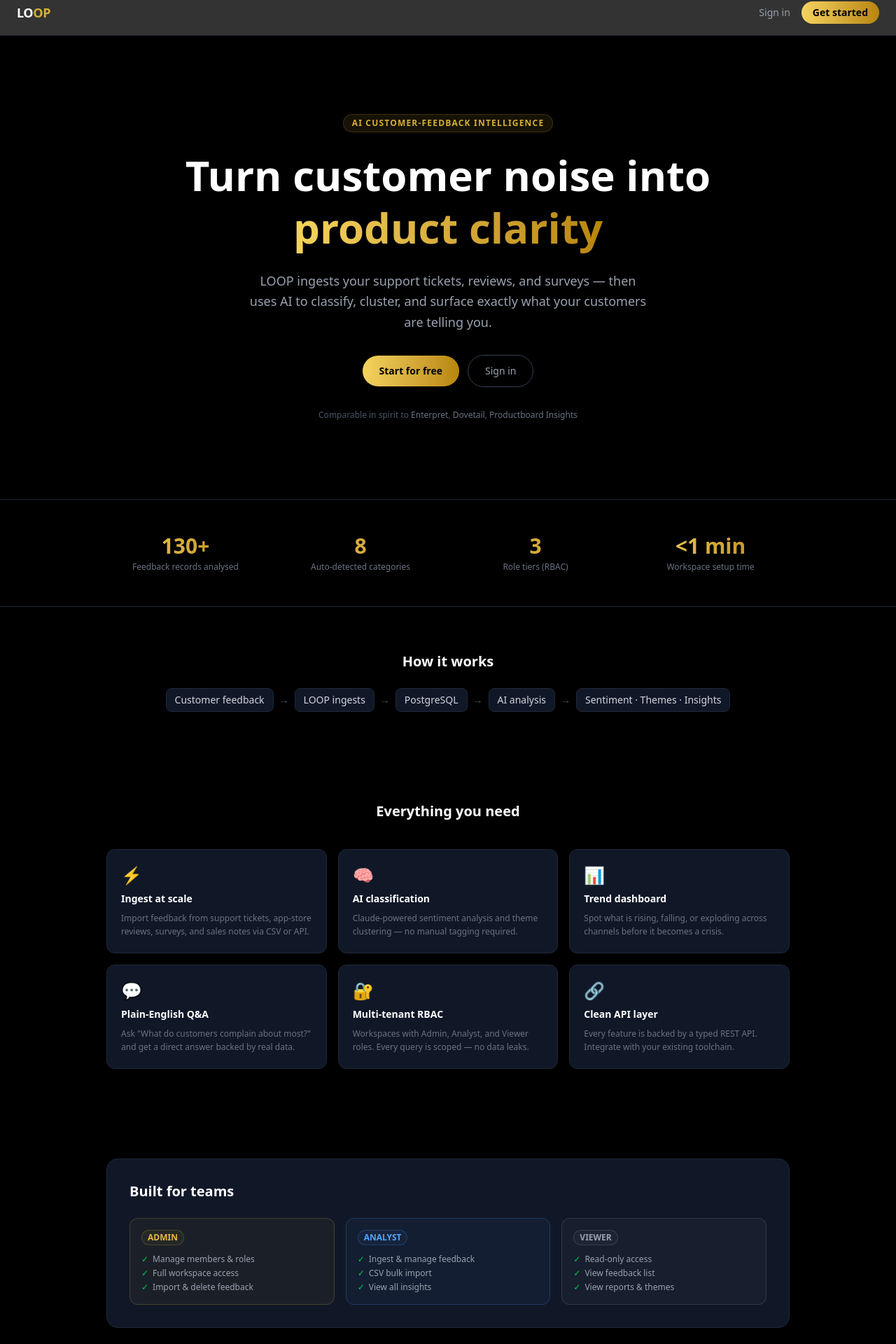
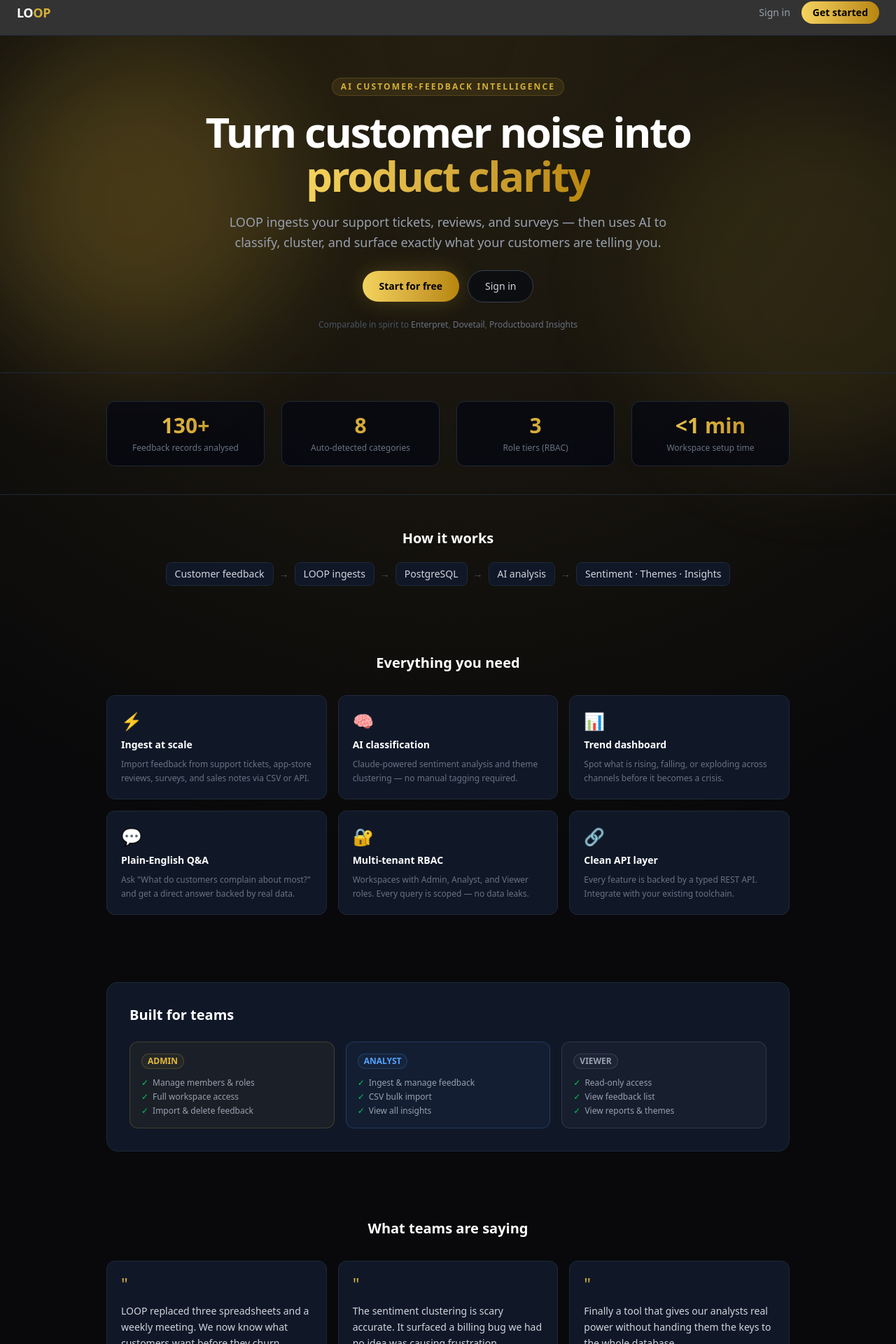
Before and after one commit to AjmalGit25/LOOP, a Next.js app: page / in a window 1280 px wide. Shown: the part 14-1934 px from the top of the page at 70% size. Built offline with nearby package versions, Linux system fonts and the light colour scheme; no server answers.

Commit message:
feat: Counter animation for seed data, Background changing color

```diff
--- /dev/null
+++ b/app/components/Counter.tsx
@@ -0,0 +1,34 @@
+import { useEffect, useState } from 'react';
+
+type CounterProps = {
+  end: number
+  duration?: number
+  className?: string
+}
+
+const Counter = ({ end, duration = 2000, className = '' }: CounterProps) => {
+  const [count, setCount] = useState(0)
+
+  useEffect(() => {
+    let start = 0
+    const increment = end / Math.max(duration / 16, 1);
+
+    const timer = window.setInterval(() => {
+      start += increment
+
+      if (start >= end) {
+        setCount(end);
+        window.clearInterval(timer);
+        return;
+      }
+
+      setCount(Math.floor(start))
+    }, 16)
+
+    return () => window.clearInterval(timer);
+  }, [end, duration]);
+
+  return <span className={className}>{count}+</span>
+}
+
+export default Counter;
--- a/app/page.tsx
+++ b/app/page.tsx
@@ -1,7 +1,8 @@
 'use client'
 
 import Link from 'next/link'
-import { useSession } from 'next-auth/react'
+import { useSession } from 'next-auth/react';
+import Counter from "./components/Counter";
 
 const FEATURES = [
   {
@@ -91,31 +92,92 @@ export default function LandingPage() {
   const loggedIn = status !== 'loading' && !!session
 
   return (
-    <div className='min-h-screen bg-black text-white flex flex-col'>
+    <>
+      <style jsx>{`
+        .gold-ambient {
+          position: absolute;
+          filter: blur(80px);
+          border-radius: 9999px;
+          opacity: 0.7;
+          animation: floatGlow 12s ease-in-out infinite alternate;
+        }
+
+        .gold-ambient.one {
+          width: 26rem;
+          height: 26rem;
+          left: -4rem;
+          top: 4rem;
+          background: rgba(245, 197, 62, 0.28);
+          animation-delay: 0s;
+        }
+
+        .gold-ambient.two {
+          width: 30rem;
+          height: 30rem;
+          right: -6rem;
+          top: 8rem;
+          background: rgba(212, 175, 55, 0.18);
+          animation-delay: 2s;
+        }
+
+        .gold-ambient.three {
+          width: 22rem;
+          height: 22rem;
+          left: 30%;
+          bottom: 8rem;
+          background: rgba(251, 191, 36, 0.14);
+          animation-delay: 5s;
+        }
+
+        @keyframes floatGlow {
+          0% {
+            transform: translate3d(0, 0, 0) scale(0.96);
+            opacity: 0.45;
+          }
+          50% {
+            transform: translate3d(3rem, -2rem, 0) scale(1.08);
+            opacity: 0.75;
+          }
+          100% {
+            transform: translate3d(-2rem, 2rem, 0) scale(1.02);
+            opacity: 0.58;
+          }
+        }
+      `}</style>
+
+      <div className='relative min-h-screen overflow-hidden bg-[#09090b] text-white'>
+        <div aria-hidden='true' className='pointer-events-none absolute inset-0 overflow-hidden'>
+          <div className='gold-ambient one' />
+          <div className='gold-ambient two' />
+          <div className='gold-ambient three' />
+          <div className='absolute inset-0 bg-[radial-gradient(circle_at_top,_rgba(245,197,62,0.12),_transparent_38%),radial-gradient(circle_at_bottom_right,_rgba(212,175,55,0.14),_transparent_34%)]' />
+        </div>
+
+        <div className='relative z-10 flex min-h-screen flex-col'>
 
           {/* Hero */}
-      <section className='flex flex-col items-center justify-center text-center px-6 py-28 gap-6'>
-        <span className='text-xs font-semibold text-gold-500 bg-gold-500/10 border border-gold-500/20 px-3 py-1 rounded-full uppercase tracking-widest'>
+          <section className='flex flex-col items-center justify-center text-center gap-5 px-4 py-10 sm:py-15'>
+            <span className='text-[10px] sm:text-xs font-semibold text-gold-500 bg-gold-500/10 border border-gold-500/20 px-3 py-1 rounded-full uppercase tracking-[0.18em]'>
               AI Customer-Feedback Intelligence
             </span>
 
-        <h1 className='text-4xl sm:text-6xl font-bold leading-tight max-w-3xl'>
+            <h1 className='text-3xl sm:text-5xl lg:text-6xl font-bold leading-[1.05] max-w-4xl tracking-[-0.04em]'>
               Turn customer noise into{' '}
               <span className='bg-linear-to-r from-gold-300 to-gold-600 bg-clip-text text-transparent'>
                 product clarity
               </span>
             </h1>
 
-        <p className='text-gray-400 text-lg max-w-xl leading-relaxed'>
+            <p className='text-gray-400 text-sm sm:text-base lg:text-lg max-w-2xl leading-relaxed'>
               LOOP ingests your support tickets, reviews, and surveys — then uses AI to classify, cluster,
               and surface exactly what your customers are telling you.
             </p>
 
-        <div className='flex items-center gap-3 mt-2'>
+            <div className='flex flex-col sm:flex-row items-center justify-center gap-3 mt-1'>
               {loggedIn ? (
                 <Link
                   href='/dashboard'
-              className='bg-linear-to-r from-gold-300 to-gold-600 text-black font-bold px-6 py-3 rounded-full hover:-translate-y-0.5 transition-all duration-100 text-sm'
+                  className='bg-linear-to-r from-gold-300 to-gold-600 text-black font-bold px-6 py-3 rounded-full hover:-translate-y-0.5 transition-all duration-100 text-sm shadow-[0_0_30px_rgba(212,175,55,0.25)]'
                 >
                   Go to Dashboard →
                 </Link>
@@ -123,13 +185,13 @@ export default function LandingPage() {
                 <>
                   <Link
                     href='/signup'
-                className='bg-linear-to-r from-gold-300 to-gold-600 text-black font-bold px-6 py-3 rounded-full hover:-translate-y-0.5 transition-all duration-100 text-sm'
+                    className='bg-linear-to-r from-gold-300 to-gold-600 text-black font-bold px-6 py-3 rounded-full hover:-translate-y-0.5 transition-all duration-100 text-sm shadow-[0_0_30px_rgba(212,175,55,0.25)]'
                   >
                     Start for free
                   </Link>
                   <Link
                     href='/login'
-                className='text-gray-400 hover:text-white text-sm border border-gray-700 px-6 py-3 rounded-full hover:border-gray-500 transition-colors'
+                    className='text-gray-300 hover:text-white text-sm border border-gray-700 px-6 py-3 rounded-full hover:border-gray-500 transition-colors bg-gray-950/60'
                   >
                     Sign in
                   </Link>
@@ -137,7 +199,7 @@ export default function LandingPage() {
               )}
             </div>
 
-        <p className='text-gray-600 text-xs mt-2'>
+            <p className='text-gray-600 text-[11px] sm:text-xs mt-1'>
               Comparable in spirit to{' '}
               {COMPARISONS.map((c, i) => (
                 <span key={c}>
@@ -152,14 +214,14 @@ export default function LandingPage() {
           <div className='w-full border-t border-gray-800' />
 
           {/* Stats bar */}
-      <section className='px-6 py-12 max-w-5xl mx-auto w-full'>
-        <div className='grid grid-cols-2 sm:grid-cols-4 gap-6 text-center'>
+          <section className='px-4 sm:px-6 py-8 sm:py-10 max-w-5xl mx-auto w-full'>
+            <div className='grid grid-cols-2 sm:grid-cols-4 gap-3 sm:gap-6 text-center'>
               {STATS.map(({ value, label }) => (
-            <div key={label} className='flex flex-col gap-1'>
-              <span className='text-3xl font-bold bg-linear-to-r from-gold-300 to-gold-600 bg-clip-text text-transparent'>
-                {value}
+                <div key={label} className='flex flex-col gap-1 rounded-xl border border-gray-800 bg-gray-950/70 p-3 sm:p-4'>
+                  <span className='text-2xl sm:text-3xl font-bold bg-linear-to-r from-gold-300 to-gold-600 bg-clip-text text-transparent'>
+                    {label === "Feedback records analysed" ? (<Counter end={parseInt(value.replace(/,/g, ''))} duration={2000} className='text-2xl sm:text-3xl font-bold' />) : (value)}
                   </span>
-              <span className='text-gray-500 text-xs'>{label}</span>
+                  <span className='text-gray-500 text-[10px] sm:text-xs leading-relaxed'>{label}</span>
                 </div>
               ))}
             </div>
@@ -168,7 +230,7 @@ export default function LandingPage() {
           <div className='w-full border-t border-gray-800' />
 
           {/* How it works */}
-      <section className='flex flex-col items-center px-6 py-16 gap-6'>
+          <section className='flex flex-col items-center px-4 sm:px-6 py-10 sm:py-12 gap-5'>
             <h2 className='text-white font-semibold text-xl'>How it works</h2>
             <div className='flex flex-wrap items-center justify-center gap-2 text-sm'>
               {[
@@ -189,8 +251,8 @@ export default function LandingPage() {
           </section>
 
           {/* Features grid */}
-      <section className='px-6 py-16 max-w-5xl mx-auto w-full'>
-        <h2 className='text-white font-semibold text-xl text-center mb-10'>Everything you need</h2>
+          <section className='px-4 sm:px-6 py-10 sm:py-12 max-w-5xl mx-auto w-full'>
+            <h2 className='text-white font-semibold text-xl text-center mb-6 sm:mb-8'>Everything you need</h2>
             <div className='grid grid-cols-1 sm:grid-cols-2 lg:grid-cols-3 gap-4'>
               {FEATURES.map((f) => (
                 <div key={f.title} className='bg-gray-900 border border-gray-800 rounded-xl p-5 flex flex-col gap-2 hover:border-gray-700 transition-colors'>
@@ -203,8 +265,8 @@ export default function LandingPage() {
           </section>
 
           {/* RBAC callout */}
-      <section className='px-6 py-16 max-w-5xl mx-auto w-full'>
-        <div className='bg-gray-900 border border-gray-800 rounded-2xl p-8 flex flex-col gap-6'>
+          <section className='px-4 sm:px-6 py-10 sm:py-12 max-w-5xl mx-auto w-full'>
+            <div className='bg-gray-900 border border-gray-800 rounded-2xl p-6 sm:p-8 flex flex-col gap-6'>
               <h2 className='text-white font-semibold text-xl'>Built for teams</h2>
               <div className='grid grid-cols-1 sm:grid-cols-3 gap-4'>
                 {[
@@ -228,11 +290,11 @@ export default function LandingPage() {
           </section>
 
           {/* Testimonials */}
-      <section className='px-6 py-16 max-w-5xl mx-auto w-full'>
-        <h2 className='text-white font-semibold text-xl text-center mb-10'>What teams are saying</h2>
+          <section className='px-4 sm:px-6 py-10 sm:py-12 max-w-5xl mx-auto w-full'>
+            <h2 className='text-white font-semibold text-xl text-center mb-6 sm:mb-8'>What teams are saying</h2>
             <div className='grid grid-cols-1 sm:grid-cols-3 gap-4'>
               {TESTIMONIALS.map(({ quote, name, title }) => (
-            <div key={name} className='bg-gray-900 border border-gray-800 rounded-xl p-6 flex flex-col gap-4 hover:border-gray-700 transition-colors'>
+                <div key={name} className='bg-gray-900 border border-gray-800 rounded-xl p-5 flex flex-col gap-4 hover:border-gray-700 transition-colors'>
                   <span className='text-gold-500 text-2xl leading-none'>"</span>
                   <p className='text-gray-300 text-sm leading-relaxed flex-1'>{quote}</p>
                   <div>
@@ -245,8 +307,8 @@ export default function LandingPage() {
           </section>
 
           {/* FAQ */}
-      <section className='px-6 py-16 max-w-3xl mx-auto w-full'>
-        <h2 className='text-white font-semibold text-xl text-center mb-10'>Frequently asked questions</h2>
+          <section className='px-4 sm:px-6 py-10 sm:py-12 max-w-3xl mx-auto w-full'>
+            <h2 className='text-white font-semibold text-xl text-center mb-6 sm:mb-8'>Frequently asked questions</h2>
             <div className='flex flex-col gap-4'>
               {FAQS.map(({ q, a }) => (
                 <div key={q} className='bg-gray-900 border border-gray-800 rounded-xl p-5 flex flex-col gap-2 hover:border-gray-700 transition-colors'>
@@ -258,8 +320,8 @@ export default function LandingPage() {
           </section>
 
           {/* CTA */}
-      <section className='flex flex-col items-center text-center px-6 py-20 gap-5'>
-        <h2 className='text-white font-bold text-3xl max-w-lg'>
+          <section className='flex flex-col items-center text-center px-4 sm:px-6 py-14 sm:py-16 gap-4'>
+            <h2 className='text-white font-bold text-2xl sm:text-3xl max-w-lg'>
               Ready to understand your customers?
             </h2>
             <p className='text-gray-500 text-sm max-w-sm'>
@@ -283,13 +345,14 @@ export default function LandingPage() {
           </section>
 
           {/* Footer */}
-      <footer className='border-t border-gray-800 px-6 py-6 flex items-center justify-between mt-auto'>
+          <footer className='border-t border-gray-800 px-4 sm:px-6 py-5 flex flex-col sm:flex-row items-center justify-between gap-2 mt-auto'>
             <span className='text-white font-bold text-sm tracking-tight'>
               LO<span className='text-gold-500'>OP</span>
             </span>
-        <p className='text-gray-600 text-xs'>© 2025 LOOP · AI Customer-Feedback Intelligence Platform</p>
+            <p className='text-gray-600 text-[11px] sm:text-xs text-center'>© 2025 LOOP · AI Customer-Feedback Intelligence Platform</p>
           </footer>
-
         </div>
+      </div>
+    </>
   )
 }
```
Lines whose indentation alone changed are shown as unchanged.
